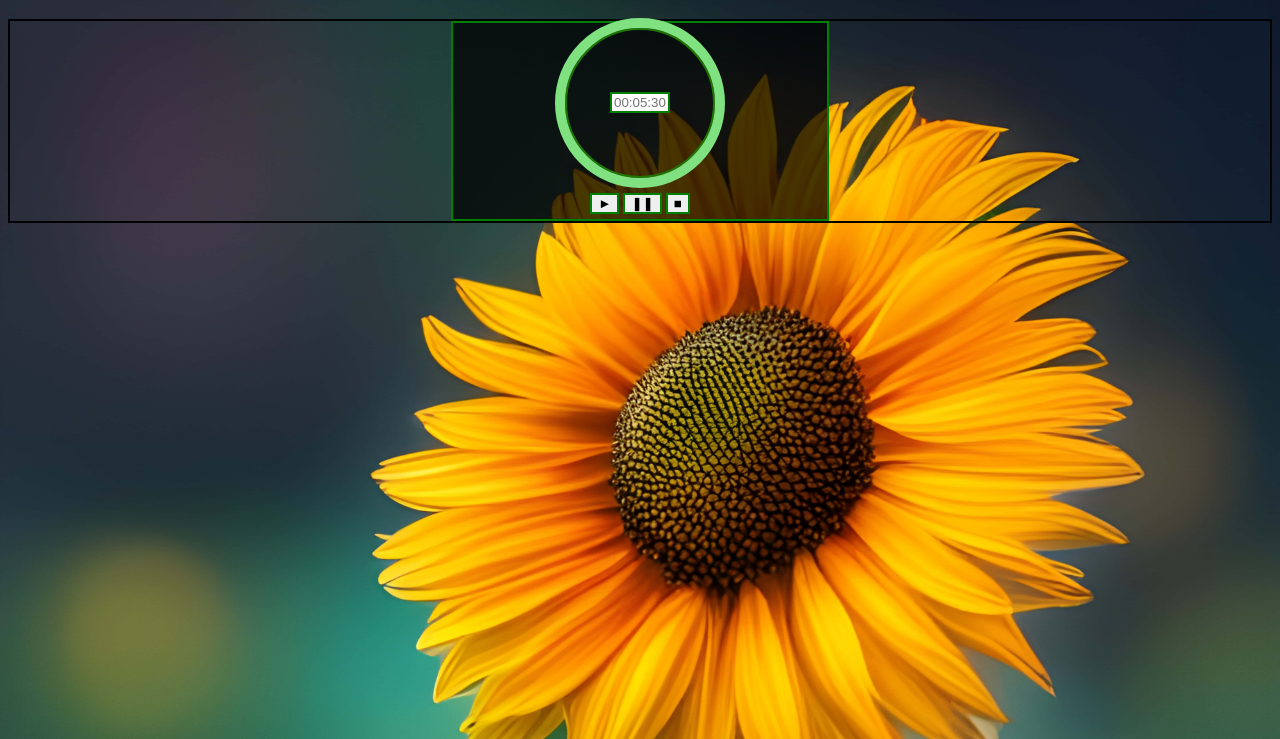
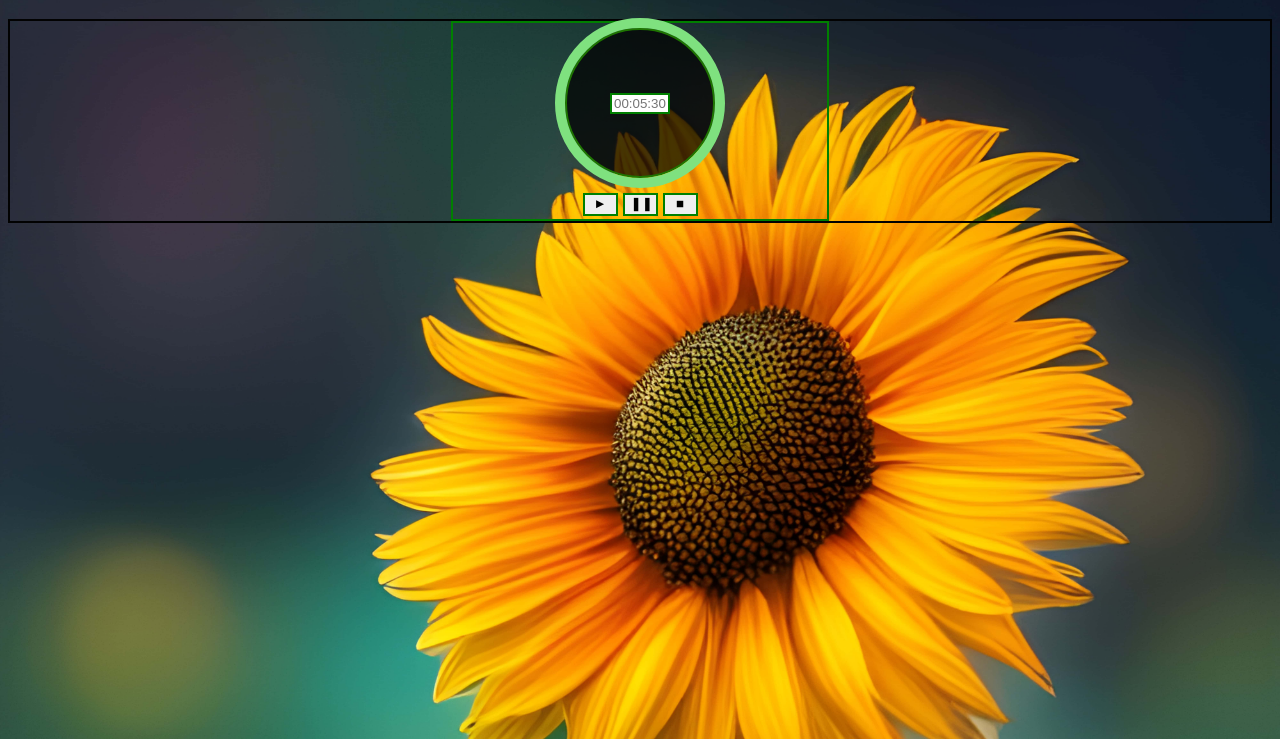
Before and after one commit to RSS-2000/Time-methods, a plain HTML site: page index.html in a window 1280 px wide. Shown: the part 61-800 px from the top of the page. Drawn offline with Linux system fonts and the light colour scheme.

Commit message:
corrected icon play,pause,stop

```diff
--- a/style.css
+++ b/style.css
@@ -30,7 +30,6 @@ h1 {
     min-width: 200px;
     min-height: 200px;
     border:2px solid green;
-    background-color: rgba(0, 0, 0, 0.72);
 }
 
 .circleTime {
@@ -39,6 +38,7 @@ h1 {
     align-items: center;
     border:2px solid rgb(30, 117, 1);
     outline: 10px solid rgb(127, 225, 127);
+    background-color: rgba(0, 0, 0, 0.72);
     border-radius: 50%;
     width: 150px;
     height: 150px;
@@ -47,8 +47,16 @@ h1 {
     width: 60px;
     border:2px solid green;
 }
+.buttons {
+    display: flex;
+    gap:5px;
+    height: 20px;
+}
 [id^="buttonTimer"] {
   border: 2px solid green;
+  width: 35px;
+  height: 20px;
+  padding-bottom: 18px;
 }
 
 /* .stopWotch{
```
